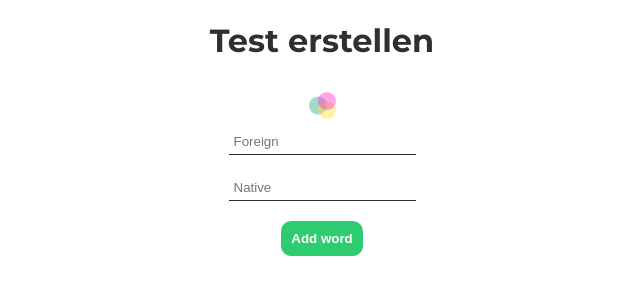
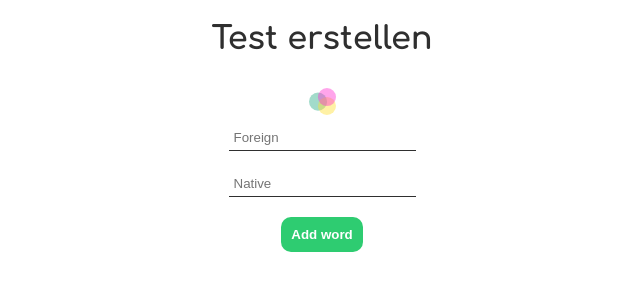
Before and after one commit to maxbischof/vocab-trainer, a React (Create React App) app: page / in a window 1280 px wide. Shown: the top 300 px of the page, without its empty margins (318-958 px from the left). Built offline with nearby package versions, Linux system fonts and the light colour scheme.

Commit message:
Change font to comfortaa

```diff
--- a/public/index.html
+++ b/public/index.html
@@ -25,8 +25,8 @@
       Learn how to configure a non-root public URL by running `npm run build`.
     -->
     <link rel="preconnect" href="https://fonts.gstatic.com">
-    <link href="https://fonts.googleapis.com/css2?family=Montserrat:wght@400;700&display=swap" rel="stylesheet">
-    <title>Vocab Trainer</title>
+    <link rel="preconnect" href="https://fonts.gstatic.com">
+    <link href="https://fonts.googleapis.com/css2?family=Comfortaa:wght@300;700&display=swap" rel="stylesheet">     <title>Vocab Trainer</title>
   </head>
   <body>
     <noscript>You need to enable JavaScript to run this app.</noscript>
--- a/src/GlobalStyles.js
+++ b/src/GlobalStyles.js
@@ -26,7 +26,7 @@
 
     body {
         background: var(--background);
-        font-family: 'Montserrat', sans-serif;
+        font-family: 'Comfortaa', cursive;
         color: var(--text);
         margin: 0;
     }
```
